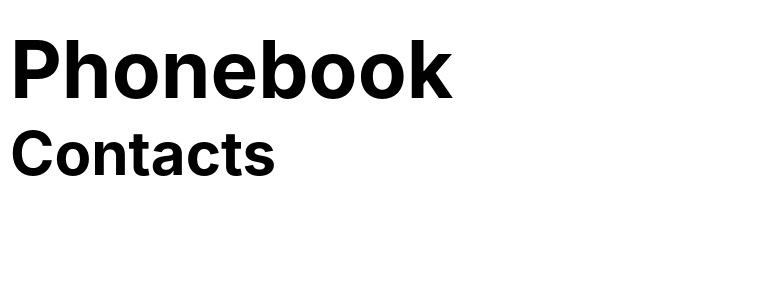
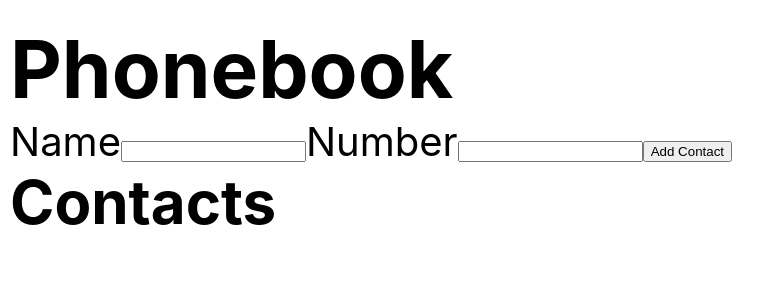
Before and after one commit to Mateusz-Gonera/goit-react-hw-02-phonebook, a React (Create React App) app: page / in a window 1280 px wide. Shown: the top 300 px of the page, without its empty margins (0-783 px from the left). Built offline with nearby package versions, Linux system fonts and the light colour scheme.

Commit message:
fix package.json

```diff
--- a/package.json
+++ b/package.json
@@ -2,7 +2,7 @@
   "name": "react-homework-template",
   "version": "0.1.0",
   "private": true,
-  "homepage": "https://mateusz-gonera.github.io/goit-react-hw-02-feedback/",
+  "homepage": "https://mateusz-gonera.github.io/goit-react-hw-02-phonebook/",
   "dependencies": {
     "@testing-library/jest-dom": "^5.16.3",
     "@testing-library/react": "^12.1.4",
--- a/src/components/App.jsx
+++ b/src/components/App.jsx
@@ -1,4 +1,5 @@
 import React, { Component } from 'react';
+import { ContactForm } from './ContactForm/ContactForm';
 
 const INITIAL_STATE = {
   contacts: [],
@@ -35,6 +36,7 @@ export class App extends Component {
         }}
       >
         <h1>Phonebook</h1>
+        <ContactForm handleSubmit={this.handleSubmit} />
 
         <h2>Contacts</h2>
       </div>
--- a/src/components/ContactForm/ContactForm.jsx
+++ b/src/components/ContactForm/ContactForm.jsx
@@ -21,7 +21,8 @@ export class ContactForm extends Component {
   };
 
   render() {
-    const { id, name, number } = this.state;
+    const { name, number } = this.state;
+    console.log(this.props);
     return (
       <form
         className={FormCSS.form}
```
